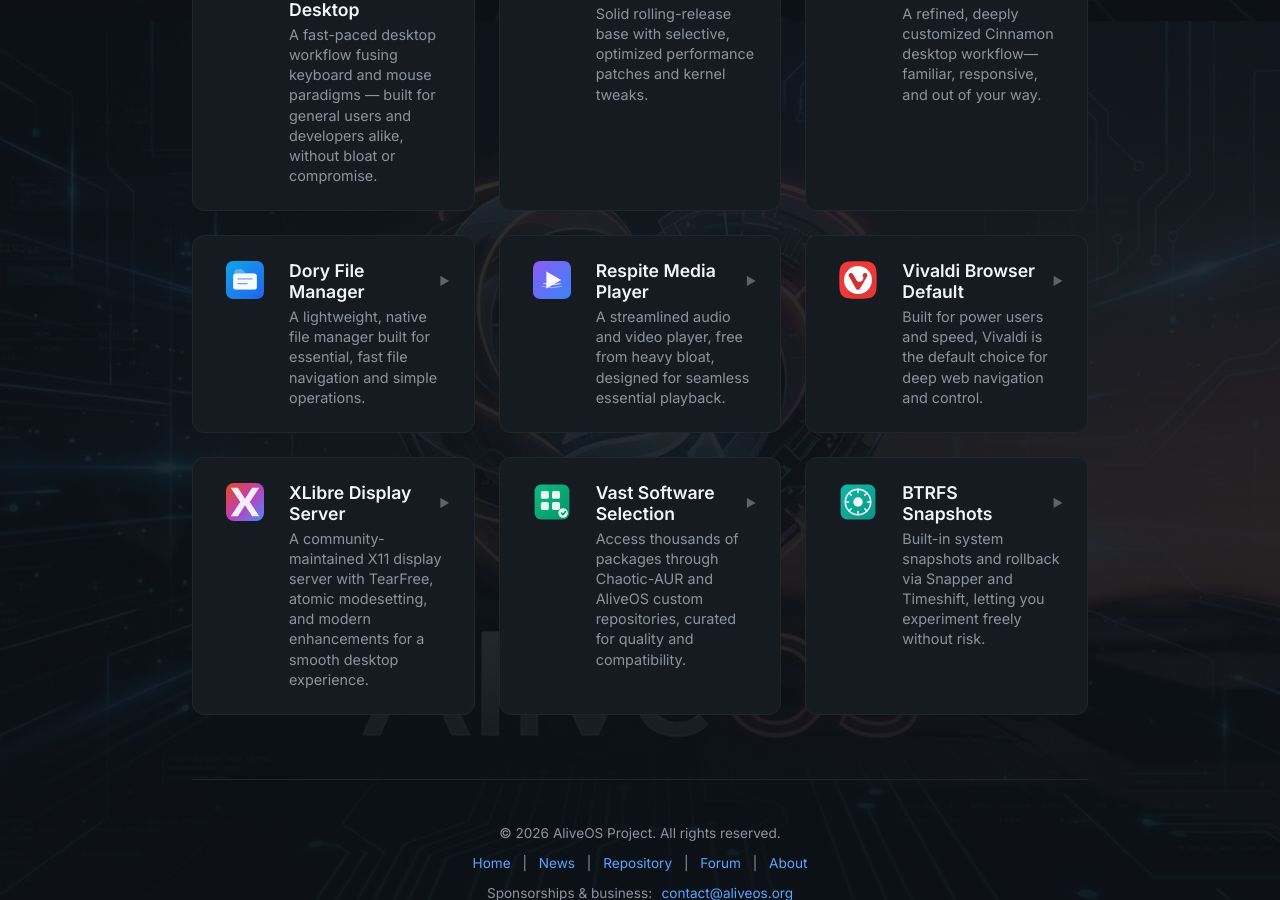
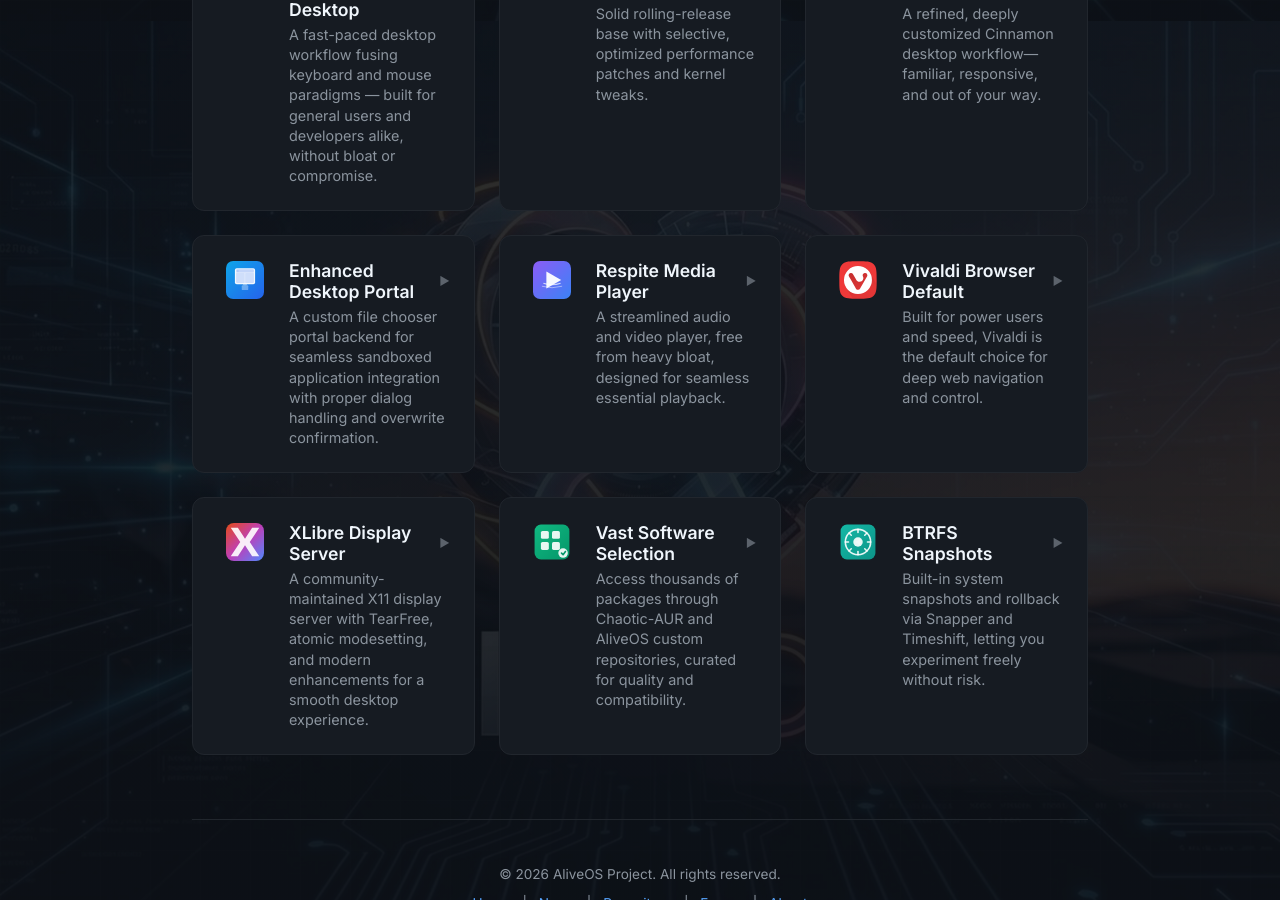
Before and after one commit to Twilight0/aliveos.github.io, a Jekyll site: the page built from index.html, in a window 1280 px wide and 900 px high, scrolled down 879 px. Built offline with Jekyll 4.4.1, drawn with Linux system fonts in a browser that asks for light colours.

Commit message:
Replace Dory feature card with Enhanced Desktop Portal

```diff
--- a/index.html
+++ b/index.html
@@ -49,12 +49,12 @@
         </div>
 
         <div class="feature-card" onclick="this.classList.toggle('expanded')">
-            <span class="feature-icon"><img src="/assets/icons/dory.svg" alt="Dory File Manager" loading="lazy"></span>
+            <span class="feature-icon"><img src="/assets/icons/desktop.svg" alt="Desktop Portal" loading="lazy"></span>
             <div class="feature-details">
-                <div class="feature-title">Dory File Manager <span class="toggle-arrow">▶</span></div>
-                <div class="feature-desc">A lightweight, native file manager built for essential, fast file navigation and simple operations.</div>
+                <div class="feature-title">Enhanced Desktop Portal <span class="toggle-arrow">▶</span></div>
+                <div class="feature-desc">A custom file chooser portal backend for seamless sandboxed application integration with proper dialog handling and overwrite confirmation.</div>
                 <div class="feature-extra">
-                    <a href="https://github.com/Twilight0/dory" target="_blank" rel="noopener noreferrer">Source Code</a>
+                    <a href="https://github.com/Twilight0/xdg-desktop-portal-aliveos" target="_blank" rel="noopener noreferrer">Source Code</a>
                 </div>
             </div>
         </div>
```
